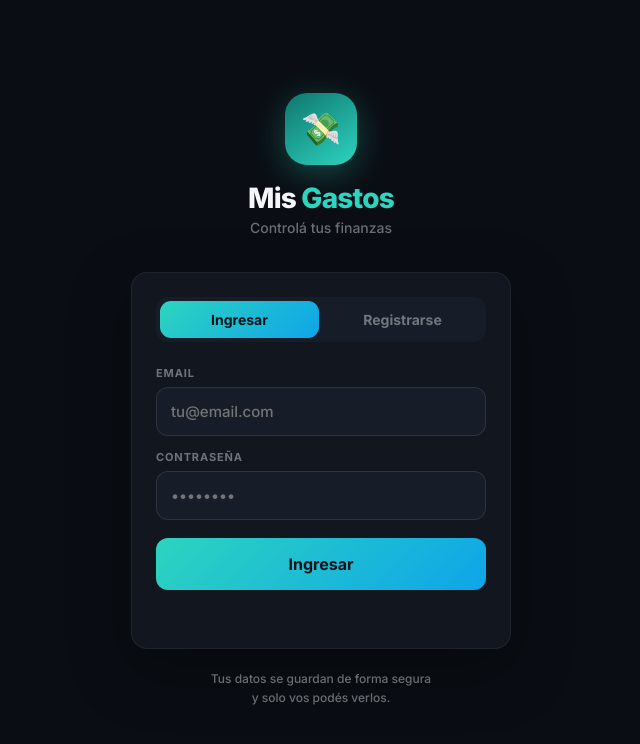
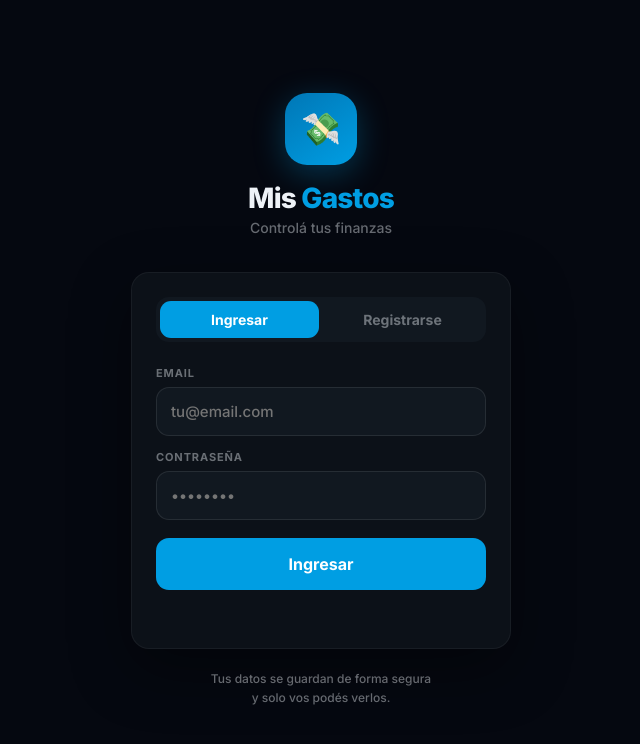
Before and after one commit to PimpoTec/Gastos-App, a plain HTML site: page login.html in a window 1280 px wide. Shown: the whole page, without its empty margins (319-959 px from the left). Drawn offline with nearby package versions, Linux system fonts and the light colour scheme.

Commit message:
Update styles in login.html for improved design

```diff
--- a/login.html
+++ b/login.html
@@ -10,28 +10,30 @@
   <link rel="preconnect" href="https://fonts.gstatic.com" crossorigin>
   <link href="https://fonts.googleapis.com/css2?family=Inter:wght@400;500;600;700;800&display=swap" rel="stylesheet">
   <style>
-    :root{--bg:#0a0e14;--surface:#11161f;--card:#161c28;--border:rgba(255,255,255,0.06);--border-2:rgba(255,255,255,0.1);--text:#f4f6f9;--muted:rgba(244,246,249,0.42);--accent:#2dd4bf;--accent-2:#0ea5e9;--danger:#fb5d5d;--success:#34d399;--radius:16px;--radius-sm:12px}
+    :root{--bg:#050810;--surface:#0c1118;--card:#111820;--border:rgba(255,255,255,0.05);--border-2:rgba(255,255,255,0.09);--text:#eef2f7;--muted:rgba(238,242,247,0.42);--accent:#009ee3;--accent-2:#0077b6;--danger:#f23d4f;--success:#00c48c;--radius:18px;--radius-sm:13px}
     *{box-sizing:border-box;margin:0;padding:0;-webkit-tap-highlight-color:transparent}
     html,body{height:100%;background:var(--bg);font-family:'Inter',-apple-system,BlinkMacSystemFont,'Segoe UI',sans-serif;color:var(--text);-webkit-font-smoothing:antialiased}
     .wrap{min-height:100dvh;display:flex;flex-direction:column;align-items:center;justify-content:center;padding:24px}
-    .logo{width:72px;height:72px;border-radius:22px;background:linear-gradient(145deg,#0f766e,#2dd4bf);display:flex;align-items:center;justify-content:center;font-size:32px;margin-bottom:16px;box-shadow:0 8px 32px rgba(45,212,191,0.3)}
+    .logo{width:72px;height:72px;border-radius:22px;background:linear-gradient(145deg,var(--accent-2),var(--accent));display:flex;align-items:center;justify-content:center;font-size:32px;margin-bottom:16px;box-shadow:0 8px 32px rgba(0,158,227,0.3)}
     .title{font-size:28px;font-weight:800;letter-spacing:-0.8px;margin-bottom:4px}
     .title span{color:var(--accent)}
     .subtitle{font-size:14px;color:var(--muted);margin-bottom:36px;font-weight:500}
     .card{background:var(--surface);border:1px solid var(--border);border-radius:var(--radius);padding:24px;width:100%;max-width:380px;box-shadow:0 20px 60px rgba(0,0,0,0.4)}
     .tabs{display:flex;gap:4px;margin-bottom:24px;background:var(--card);border-radius:var(--radius-sm);padding:4px}
     .tab{flex:1;padding:10px;font-size:14px;font-weight:700;border:none;background:none;color:var(--muted);border-radius:11px;cursor:pointer;transition:all .15s;font-family:inherit}
-    .tab.active{background:linear-gradient(135deg,#2dd4bf,#0ea5e9);color:#06141a}
+    .tab.active{background:var(--accent);color:white}
     .field{margin-bottom:14px}
     .field label{display:block;font-size:11px;color:var(--muted);text-transform:uppercase;letter-spacing:.08em;margin-bottom:7px;font-weight:700}
+    *{box-sizing:border-box;-webkit-tap-highlight-color:transparent}
+    :focus-visible{outline:2px solid var(--accent);outline-offset:2px}
     input{width:100%;background:var(--card);border:1.5px solid var(--border-2);border-radius:var(--radius-sm);padding:14px;color:var(--text);font-size:15px;outline:none;transition:border-color .15s;font-family:inherit;font-weight:500}
-    input:focus{border-color:var(--accent);box-shadow:0 0 0 3px rgba(45,212,191,0.12)}
-    .btn{width:100%;padding:16px;background:linear-gradient(135deg,#2dd4bf,#0ea5e9);color:#06141a;border:none;border-radius:var(--radius-sm);font-size:16px;font-weight:700;cursor:pointer;margin-top:4px;transition:opacity .15s;font-family:inherit}
+    input:focus{border-color:var(--accent);box-shadow:0 0 0 3px rgba(0,158,227,0.15)}
+    .btn{width:100%;padding:16px;background:var(--accent);color:white;border:none;border-radius:var(--radius-sm);font-size:16px;font-weight:700;cursor:pointer;margin-top:4px;transition:opacity .15s;font-family:inherit}
     .btn:active{opacity:.85}
     .btn:disabled{opacity:.5;cursor:not-allowed}
     .msg{font-size:13px;text-align:center;margin-top:14px;min-height:20px;padding:10px;border-radius:10px;font-weight:500}
-    .msg.error{background:rgba(251,93,93,0.1);color:var(--danger);border:1px solid rgba(251,93,93,0.15)}
-    .msg.ok{background:rgba(52,211,153,0.1);color:var(--success);border:1px solid rgba(52,211,153,0.15)}
+    .msg.error{background:rgba(242,61,79,0.1);color:var(--danger);border:1px solid rgba(242,61,79,0.15)}
+    .msg.ok{background:rgba(0,196,140,0.1);color:var(--success);border:1px solid rgba(0,196,140,0.15)}
     .hint{font-size:12px;color:var(--muted);text-align:center;line-height:1.6;margin-top:20px;font-weight:500}
   </style>
 </head>
```
